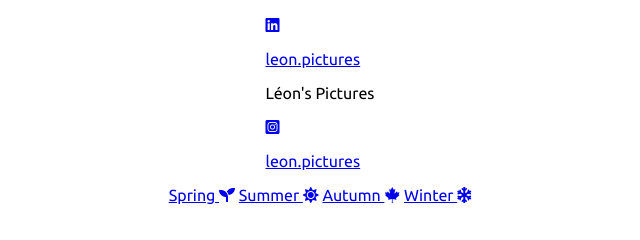
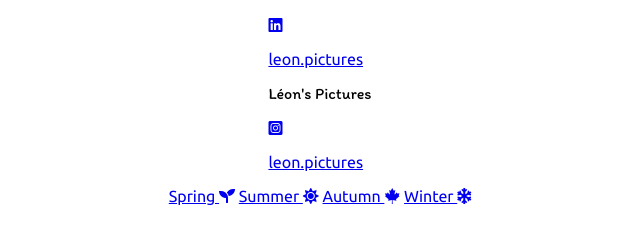
Before and after one commit to OrionBS/leon_pictures, a plain HTML site: page index.html in a window 1280 px wide. Shown: the top 240 px of the page, 320-960 px from the left. Drawn offline with Linux system fonts and the light colour scheme.

Commit message:
Update app.css

```diff
--- a/app.css
+++ b/app.css
@@ -42,6 +42,10 @@ body {
         justify-self: center;
     }
 
+    #title {
+    	font-family: 'Itim', cursive;
+    }
+
 
 }
 @media all and (min-width: 992px) and (max-width: 1200px) {
```
